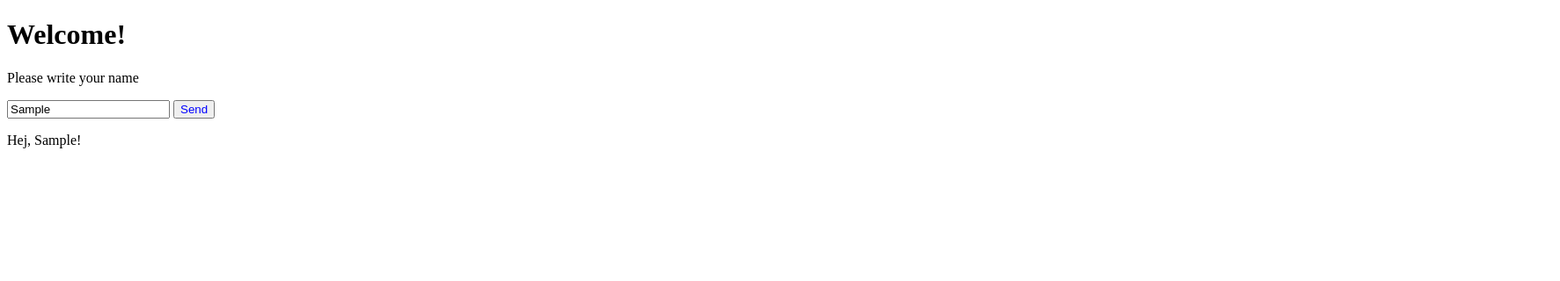
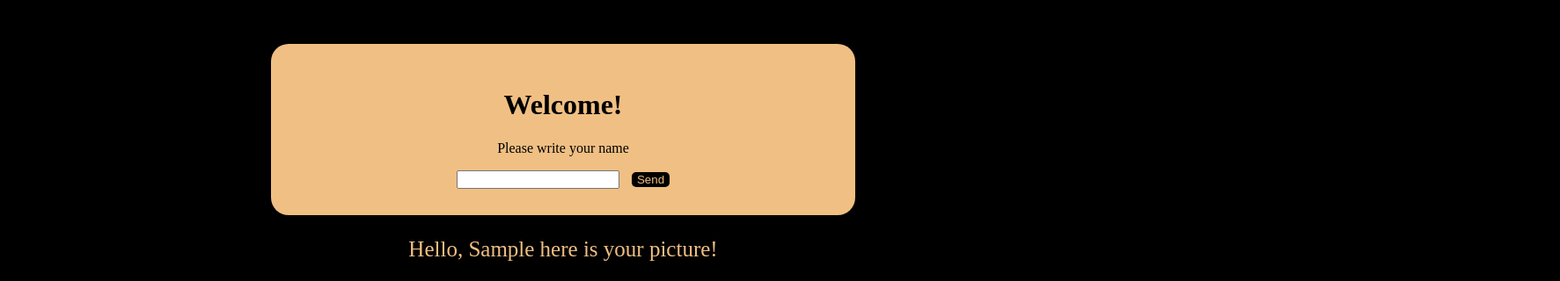
Before and after one commit to as228gn/L1, a plain HTML site: page index.html in a window 1280 px wide. Both pictures are taken after typing "Sample" into the empty fields and a click on the button "Send". Shown: the top 320 px of the page at 88% size, 1773 px wide, since content can reach past the window. Drawn offline with Linux system fonts and the light colour scheme; grey boxes are pictures that could not be loaded.

Commit message:
Adding picture API

```diff
--- a/index.html
+++ b/index.html
@@ -8,10 +8,13 @@
   <script type="module" src="index.js"></script>
 </head>
 <body>
-  <h1>Welcome!</h1>
-  <p>Please write your name</p>
-  <input id="name" type="text">
-  <button id="send">Send</button>
+  <div id="wrapper">
+    <h1>Welcome!</h1>
+    <p>Please write your name</p>
+    <input id="name" type="text">
+    <button id="send">Send</button>
+  </div>
   <p id="greeting"></p>
+  <img id="picture" src="" alt="generated picture">
 </body>
 </html>
--- a/index.js
+++ b/index.js
@@ -1,8 +1,11 @@
 const send = document.getElementById('send')
 const input = document.getElementById('name')
 const greeting = document.getElementById('greeting')
+const picture = document.getElementById('picture')
 
 send.addEventListener('click', () => {
   const nameInput = input.value
-  greeting.textContent = 'Hej, ' + nameInput + '!'
+  greeting.textContent = 'Hello, ' + nameInput + ' here is your picture!'
+  picture.src = 'https://picsum.photos/400/500?'
+  input.value = ''
 })
--- a/style.css
+++ b/style.css
@@ -1,3 +1,35 @@
+body {
+  background-color: black;
+}
+
 #send {
-  color: blue;
+  background-color: black;
+  color: rgb(240, 191, 131);
+  border-radius: 5px;
+  border: none;
+  margin-left: 10px;
 }
+
+#wrapper {
+  border-radius: 20px;
+  margin-left: 300px;
+  margin-right: 300px;
+  margin-top: 50px;
+  padding: 30px;
+  background-color: rgb(240, 191, 131);
+  text-align: center;
+}
+
+#greeting {
+  color: rgb(240, 191, 131);
+  margin-left: 300px;
+  margin-right: 300px;
+  font-size: 25px;
+  text-align: center;
+}
+
+#picture {
+  border-radius: 10px;
+  margin-left: 665px;
+  margin-right: 700px;
+}
```
